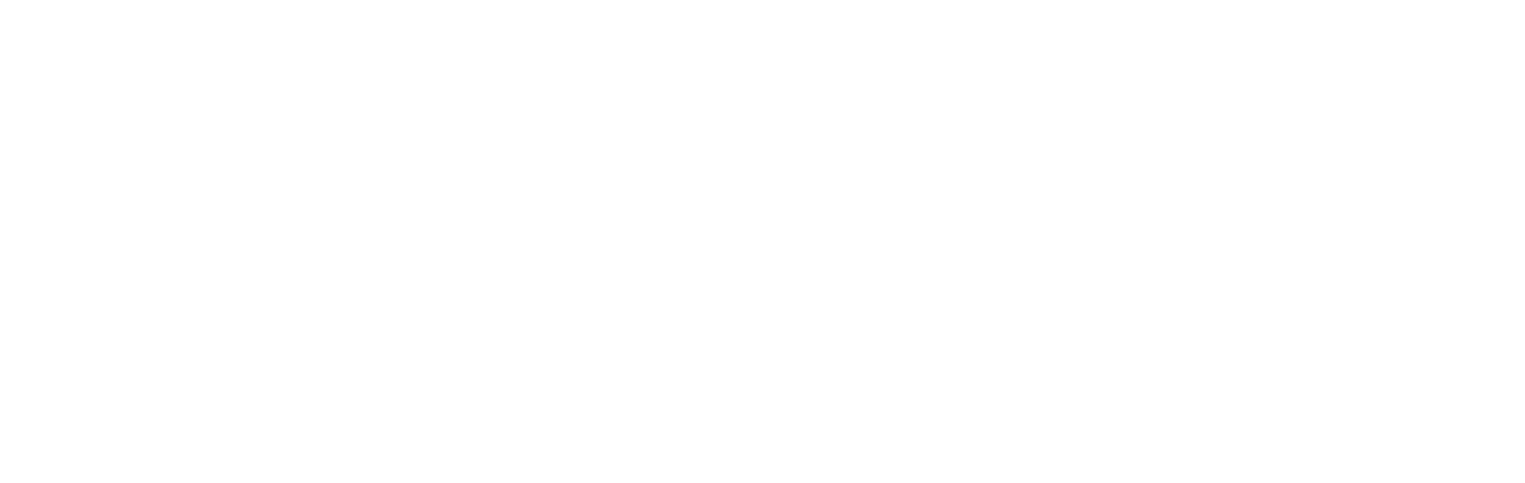
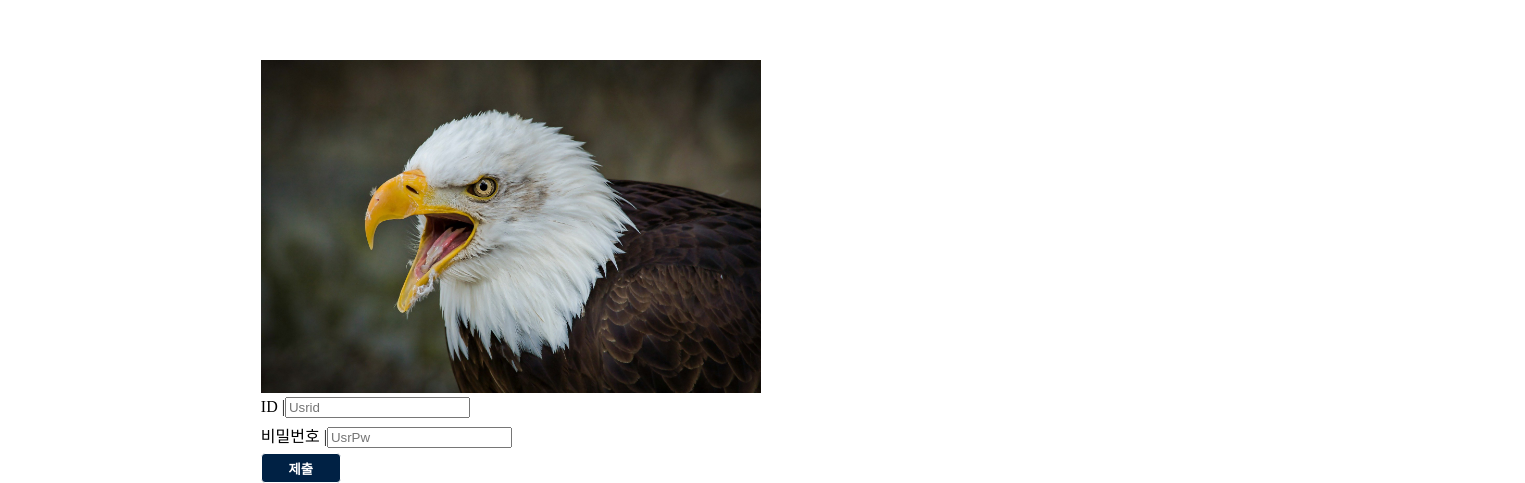
Before and after one commit to radio700/mine_app, a React (Create React App) app: page / in a window 1280 px wide. Shown: the part 508-991 px from the top of the page, 1525 px wide, since content can reach past the window. Before the commit the page ends 800 px from the top, so only its background shows below. Built offline with nearby package versions, Linux system fonts and the light colour scheme.

Commit message:
login_page_img_add

```diff
--- a/src/App.js
+++ b/src/App.js
@@ -1,6 +1,6 @@
 import { useEffect, useState } from "react";
 import Button from "./components/Button";
-
+import Bird from "./asset/Bird.jpg"
 
 function App(){
 
@@ -45,15 +45,24 @@
         pw : "qwer"
     }
 
+    // const imgurl = "/public/img/bird.jpg";
+
     /*
     * HTML {javascript}
     */
     return(
+        <div style={{
+            position:"relative",
+            top:"560px",
+            left:"20%",
+            }}
+        >
+            {success === true ? "on" :
             <div>
-
-            {success === true ? "on" :
+                <img src={Bird} alt="bird" style={{width: "500px"}}/>
                 <form onSubmit={handleSubmit}>
-                <label htmlFor="Usrid">ID | </label>
+                <div>
+                    <label htmlFor="Usrid">ID |</label>
                     <input
                         value={Usrid || ""}
                         placeholder="Usrid"
@@ -62,7 +71,9 @@
                         onChange={(e) => setUsrid(e.target.value)}
                     >
                     </input>
-                <label htmlFor="UsrPw">UsrPw</label>
+                </div>
+                <div style={{position:"relative", top:"5px"}}>
+                    <label htmlFor="UsrPw">비밀번호 |</label>
                     <input
                         placeholder="UsrPw"
                         type="password"
@@ -71,17 +82,17 @@
                         onChange={(e) => setHours(e.currentTarget.value)}
                     >
                     </input>
+                </div>
+                <div style={{position:"relative", top:"10px"}}>
                     <Button
                         type="submit"
                         text="제출"//파라미터 던진거 잘 볼 것
                     >
                     </Button>
-
+                </div>
             </form>
+            </div>
             }
-
-
-
         </div>
     )
 }
--- a/src/components/Button.module.css
+++ b/src/components/Button.module.css
@@ -1,6 +1,6 @@
 /* .module.css 를 뒤에 꼭 붙일 것 */
 .primary{
-    background-color: #4169e1;
+    background-color: #002144;
     color: white;
     border: 1px solid white;
     border-radius: 4px;
```
Also changed, not shown: src/asset/Bird.jpg (added). Lines whose indentation alone changed are shown as unchanged.
